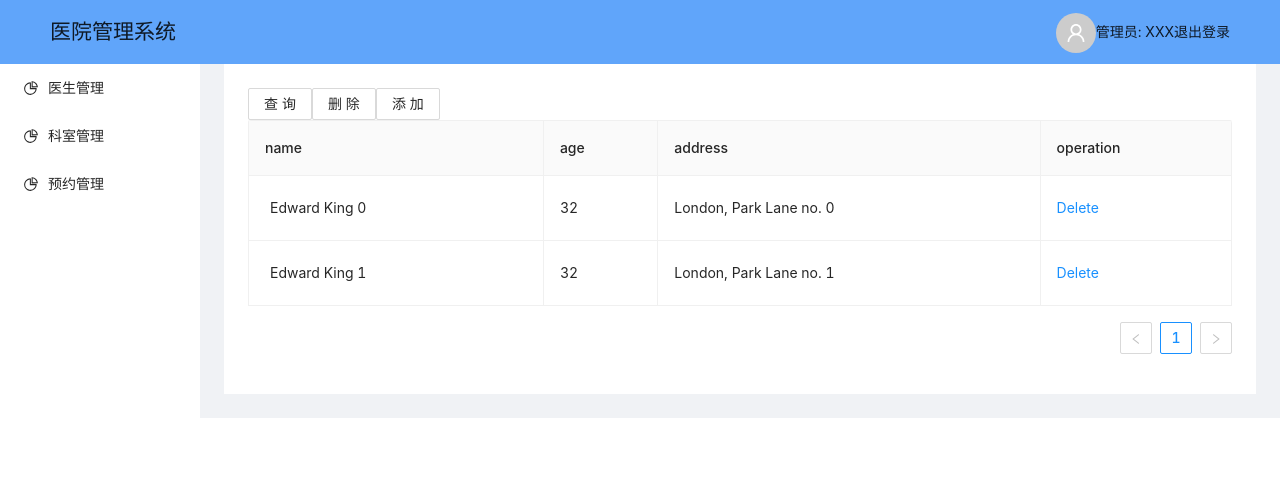
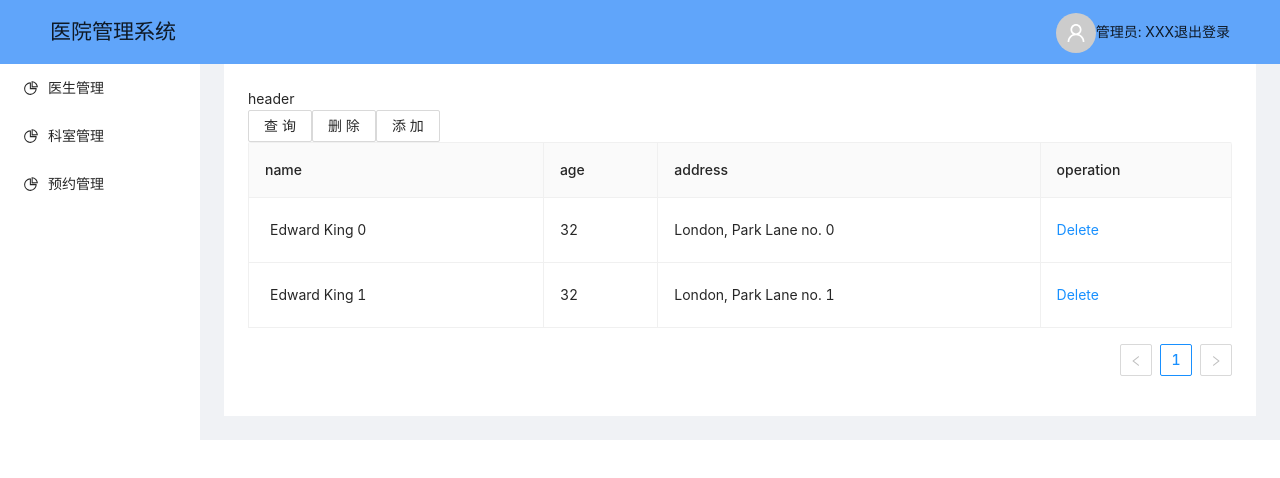
Before and after one commit to kongmingLatern/hospitalOrder, a Vue app: page / in a window 1280 px wide. Shown: the top 478 px of the page. Built offline with nearby package versions, Linux system fonts and the light colour scheme.

Commit message:
feat: add header.vue

```diff
--- a/src/views/home/List.vue
+++ b/src/views/home/List.vue
@@ -1,4 +1,7 @@
 <template>
+  <header color-green>
+    header
+  </header>
   <div mb-5>
     <a-button class="editable-add-btn" float-right ml-2 @click="handleAdd">查询</a-button>
     <a-button class="editable-add-btn" float-right ml-2 @click="handleAdd">删除</a-button>
```
